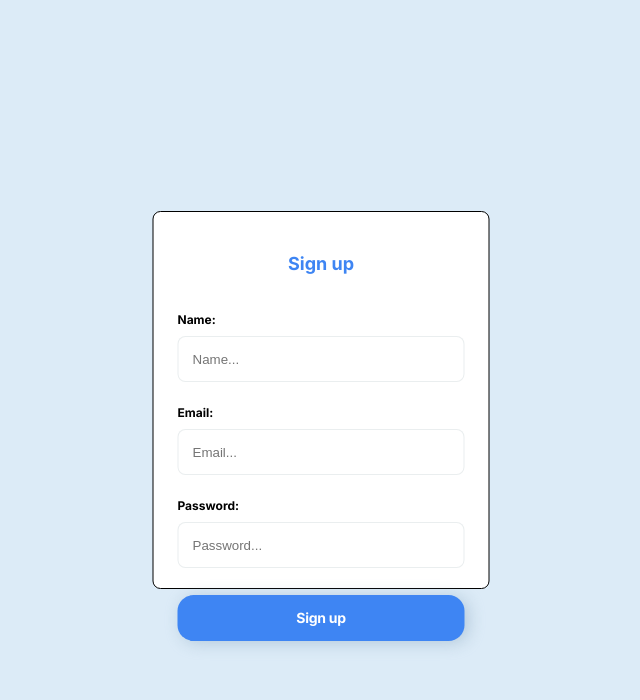
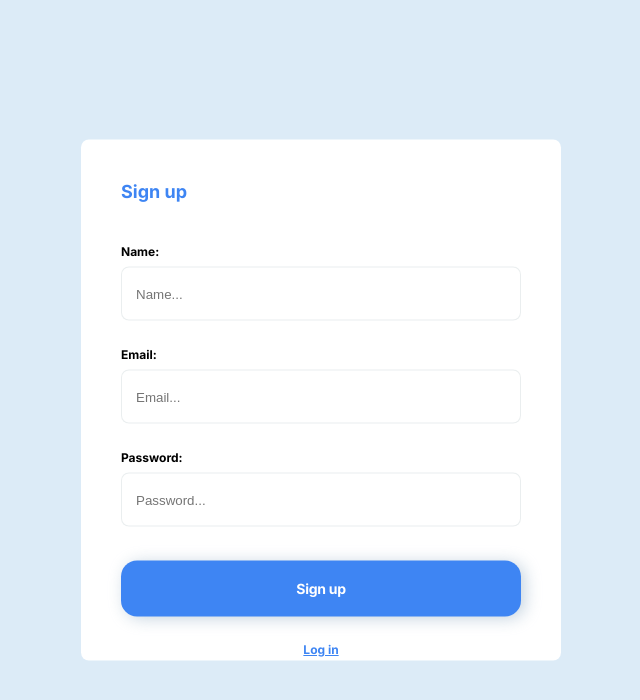
Before and after one commit to MagisterUnivers/Undefined-project-2, a React (Create React App) app: page /Undefined-project-2/register in a window 1280 px wide. Shown: the top 700 px of the page, without its empty margins (319-959 px from the left). Built offline with nearby package versions, Linux system fonts and the light colour scheme.

Commit message:
register form styles fix

```diff
--- a/src/components/Forms/RegisterForm/RegisterForm.jsx
+++ b/src/components/Forms/RegisterForm/RegisterForm.jsx
@@ -5,6 +5,7 @@ import { registrationThunk } from 'redux/Auth/authOperations';
 import { useDispatch, useSelector } from 'react-redux';
 import { selectAuthAccessToken } from 'redux/selectors';
 import styled from 'styled-components';
+import AuthNavigate from 'components/AuthNavigate/AuthNavigate';
 // import { useHistory } from 'react-router-dom';
 
 const validationSchema = Yup.object().shape({
@@ -110,6 +111,7 @@ export const RegisterForm = () => {
           </StyledForm>
         </Formik>
       </StyledWrapper>
+      <AuthNavigate isLoginForm={false} />
     </>
   );
 };
@@ -118,16 +120,15 @@ const StyledForm = styled(Form)`
   display: flex;
   align-content: center;
   flex-wrap: wrap;
-  flex-direction: column;
   justify-content: center;
   align-items: center;
   /* gap: 20px; */
 `;
 
 const StyledTitle = styled.h2`
-  text-align: center;
+  margin-left: 40px;
   margin-top: 40px;
-  margin-bottom: 32px;
+  margin-bottom: 40px;
 
   font-family: 'Inter';
   font-style: normal;
@@ -150,8 +151,10 @@ const StyledLabel = styled.label`
 `;
 
 const StyledHolder = styled.div`
-  width: 287px;
-  height: 69px;
+  display: flex;
+  flex-direction: column;
+  width: 400px;
+  height: 79px;
   margin-bottom: 24px;
 
   &:last-of-type {
@@ -160,8 +163,8 @@ const StyledHolder = styled.div`
 `;
 
 const StyledBtn = styled.button`
-  width: 287px;
-  height: 46px;
+  width: 400px;
+  height: 56px;
 
   font-family: 'Inter';
   font-style: normal;
@@ -183,24 +186,22 @@ const StyledWrapper = styled.div`
   top: 50%;
   left: 50%;
   transform: translate(-50%, -50%);
-  width: 335px;
-  height: 376px;
+  width: 480px;
+  height: 521px;
   border: transparent;
   background: #ffffff;
-  border: 1px solid black;
   border-radius: 8px;
 `;
 
 const StyledField = styled(Field)`
+  display: block;
+  width: auto;
+  height: 54px;
   margin-top: 8px;
-  /* margin-bottom: 32px; */
   padding: 14px;
   box-sizing: border-box;
-
-  width: 287px;
-  height: 46px;
-
   background: #ffffff;
   border: 1px solid rgba(220, 227, 229, 0.6);
   border-radius: 8px;
+  outline: transparent;
 `;
```
Also changed, not shown: src/pages/RegisterPage/StyledRegisterPage.js (line endings or trailing spaces).
